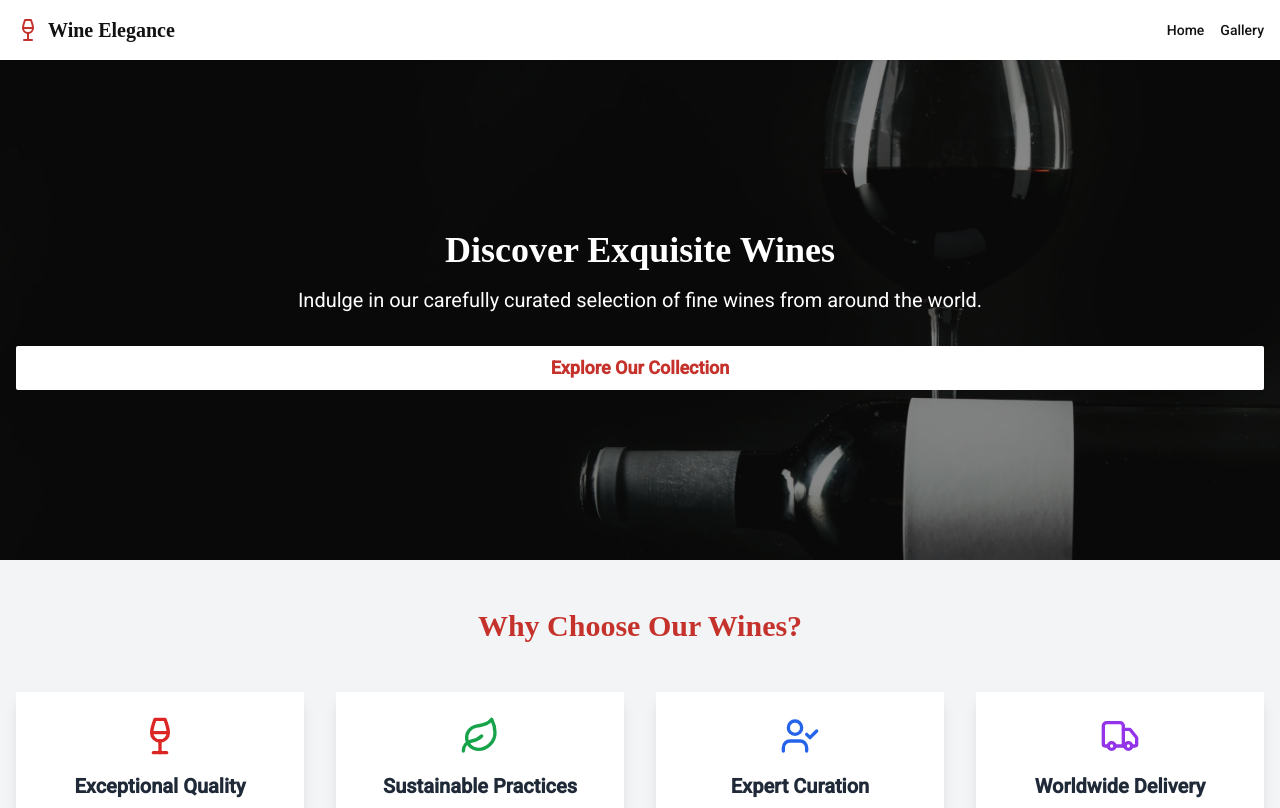
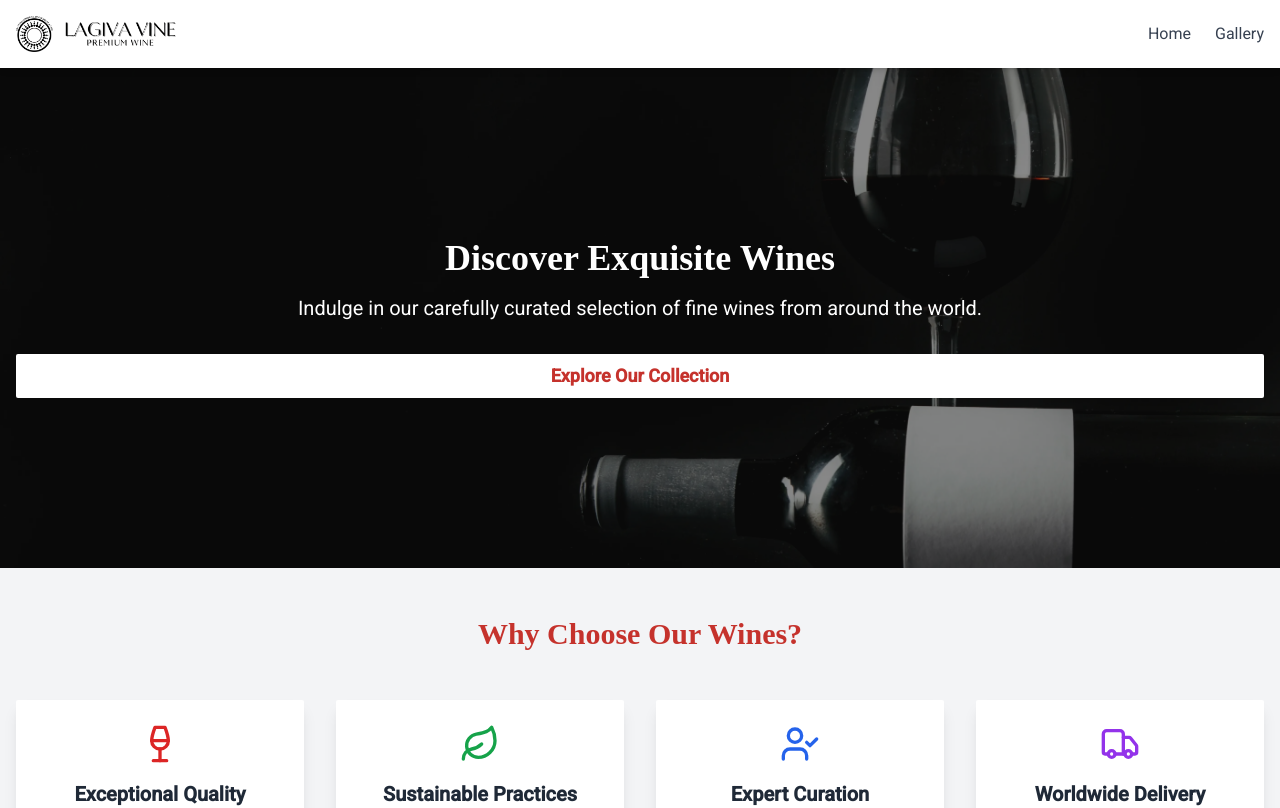
Before and after one commit to Tshabalala-Thabo/lagiva-vine, a React (Create React App) app in the folder frontend/: page / in a window 1280 px wide. Shown: the top 808 px of the page. Built offline with nearby package versions, Linux system fonts and the light colour scheme.

Commit message:
FIX: change the navbar logo and menu animation

```diff
--- a/frontend/src/components/Header.jsx
+++ b/frontend/src/components/Header.jsx
@@ -1,7 +1,6 @@
-import React, { useState, useEffect } from 'react';
+import React, { useState } from 'react';
 import { Link } from 'react-router-dom';
-import { Wine, Menu, X } from "lucide-react";
-import { motion, AnimatePresence } from "framer-motion";
+import { Menu, X } from 'lucide-react';
 
 const Header = () => {
   const [isMenuOpen, setIsMenuOpen] = useState(false);
@@ -10,91 +9,45 @@ const Header = () => {
     setIsMenuOpen(!isMenuOpen);
   };
 
-  useEffect(() => {
-    if (isMenuOpen) {
-      document.body.style.overflow = 'hidden';
-    } else {
-      document.body.style.overflow = 'unset';
-    }
-    return () => {
-      document.body.style.overflow = 'unset';
-    };
-  }, [isMenuOpen]);
-
-  const menuVariants = {
-    closed: { x: "100%", opacity: 0 },
-    open: { x: 0, opacity: 1 }
-  };
-
   return (
-    <header className="bg-white shadow-sm sticky top-0 z-50">
-      <nav className="container mx-auto px-4 py-4">
-        <div className="flex justify-between items-center">
-          <Link to="/" className="flex items-center space-x-2">
-            <Wine className="h-6 w-6 text-primary" />
-            <span className="text-xl font-bold font-frank-ruhl">Wine Elegance</span>
-          </Link>
-          <div className="hidden md:flex space-x-4">
-            <Link to="/" className="text-sm font-medium hover:text-primary">Home</Link>
-            <Link to="/gallery" className="text-sm font-medium hover:text-primary">Gallery</Link>
-            {/* Add other navigation items as needed */}
+    <header className="bg-white shadow-md sticky top-0 z-50">
+      <div className="container mx-auto px-4 py-4 flex items-center justify-between">
+        <Link to="/" className="flex items-center">
+          <div className="flex items-center">
+            <img
+              src="/assets/logo/design.png"
+              alt="Wine Elegance Design"
+              className="h-8 w-auto mr-2 sm:h-9"
+            />
+            <img
+              src="/assets/logo/text.png"
+              alt="Wine Elegance Text"
+              className="h-8 ml-1 w-auto sm:h-6"
+            />
           </div>
-          <button
-            className="md:hidden text-gray-500 hover:text-primary"
-            onClick={toggleMenu}
-          >
-            {isMenuOpen ? <X size={24} /> : <Menu size={24} />}
-          </button>
-        </div>
-      </nav>
-      <AnimatePresence>
-        {isMenuOpen && (
-          <motion.div
-            className="fixed inset-0 bg-white z-40 md:hidden"
-            initial="closed"
-            animate="open"
-            exit="closed"
-            variants={menuVariants}
-            transition={{ duration: 0.3, ease: "easeInOut" }}
-          >
-            <div className="container mx-auto px-4 py-4">
-              <div className="flex justify-between items-center mb-8">
-                <Link to="/" className="flex items-center space-x-2" onClick={toggleMenu}>
-                  <Wine className="h-6 w-6 text-primary" />
-                  <span className="text-xl font-bold font-frank-ruhl">Wine Elegance</span>
-                </Link>
-                <button
-                  className="text-gray-500 hover:text-primary"
-                  onClick={toggleMenu}
-                >
-                  <X size={24} />
-                </button>
-              </div>
-              <ul className="flex flex-col space-y-4">
-                <li>
-                  <Link
-                    to="/"
-                    className="block py-2 text-lg font-medium hover:text-primary"
-                    onClick={toggleMenu}
-                  >
-                    Home
-                  </Link>
-                </li>
-                <li>
-                  <Link
-                    to="/gallery"
-                    className="block py-2 text-lg font-medium hover:text-primary"
-                    onClick={toggleMenu}
-                  >
-                    Gallery
-                  </Link>
-                </li>
-                {/* Add other navigation items as needed */}
-              </ul>
-            </div>
-          </motion.div>
-        )}
-      </AnimatePresence>
+        </Link>
+        <nav className="hidden md:block">
+          <ul className="flex space-x-6">
+            <li><Link to="/" className="text-gray-700 hover:text-primary">Home</Link></li>
+            <li><Link to="/gallery" className="text-gray-700 hover:text-primary">Gallery</Link></li>
+          </ul>
+        </nav>
+        <button onClick={toggleMenu} className="md:hidden text-gray-700">
+          {isMenuOpen ? <X size={24} /> : <Menu size={24} />}
+        </button>
+      </div>
+      <div
+        className={`absolute top-full left-0 right-0 bg-white shadow-md md:hidden overflow-hidden transition-all duration-300 ease-in-out ${
+          isMenuOpen ? 'max-h-48' : 'max-h-0'
+        }`}
+      >
+        <nav className="container mx-auto px-4 py-2">
+          <ul className="space-y-2">
+            <li><Link to="/" className="block py-2 text-gray-700 hover:text-primary" onClick={toggleMenu}>Home</Link></li>
+            <li><Link to="/gallery" className="block py-2 text-gray-700 hover:text-primary" onClick={toggleMenu}>Gallery</Link></li>
+          </ul>
+        </nav>
+      </div>
     </header>
   );
 };
```
